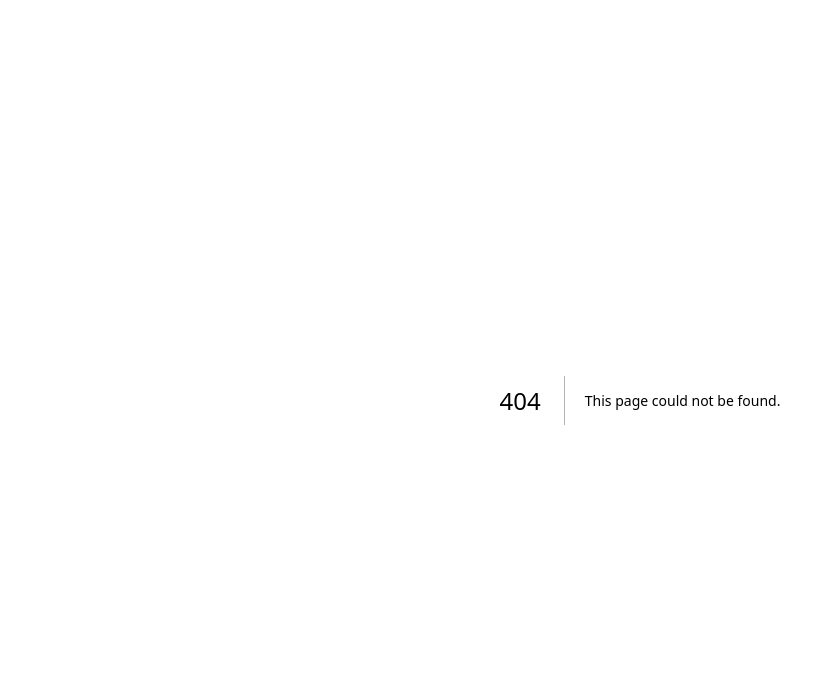
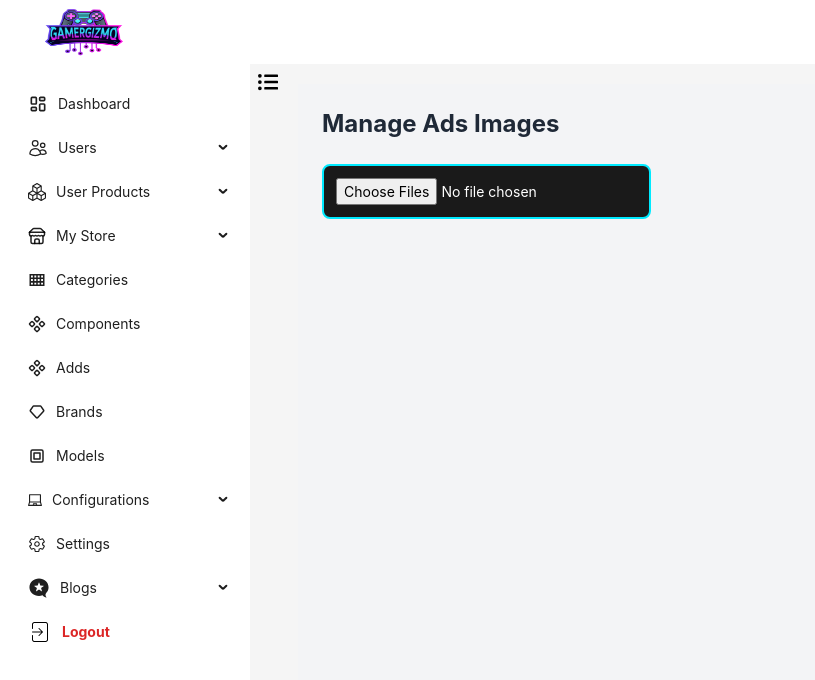
Before and after one commit to macworldgithub/gamer-gizmo-cms-main, a Next.js app: page /admin/Adds in a window 1280 px wide. Before the commit this address had no page. Shown: the top 680 px of the page, without its empty margins (0-815 px from the left). Built offline with nearby package versions, Linux system fonts and the light colour scheme; sample sign-in values are in the browser's storage.

Commit message:
Manage adds images

```diff
--- /dev/null
+++ b/src/app/admin/Adds/page.tsx
@@ -0,0 +1,118 @@
+'use client';
+
+import React, { useRef, useState } from 'react';
+
+interface ImageItem {
+  id: number;
+  src: string;
+  file?: File; // Optional to handle backend URLs
+}
+
+const AddsPage = () => {
+  const [images, setImages] = useState<ImageItem[]>([]);
+  const fileInputRef = useRef<HTMLInputElement>(null);
+  const [updateId, setUpdateId] = useState<number | null>(null);
+
+  const handleImageUpload = (e: React.ChangeEvent<HTMLInputElement>) => {
+    const files = e.target.files;
+    if (!files) return;
+
+    const newImages = Array.from(files)
+      .slice(0, 4 - images.length)
+      .map((file, index) => ({
+        id: Date.now() + index,
+        src: URL.createObjectURL(file),
+        file,
+      }));
+
+    setImages((prev) => [...prev, ...newImages]);
+
+    if (fileInputRef.current) {
+      fileInputRef.current.value = '';
+    }
+  };
+
+  const handleUpdateTrigger = (id: number) => {
+    setUpdateId(id);
+    if (fileInputRef.current) {
+      fileInputRef.current.click();
+    }
+  };
+
+  const handleUpdateFile = (e: React.ChangeEvent<HTMLInputElement>) => {
+    const file = e.target.files?.[0];
+    if (!file || updateId === null) return;
+
+    setImages((prev) =>
+      prev.map((img) =>
+        img.id === updateId
+          ? { ...img, src: URL.createObjectURL(file), file }
+          : img
+      )
+    );
+
+    setUpdateId(null);
+    if (fileInputRef.current) {
+      fileInputRef.current.value = '';
+    }
+  };
+
+  const handleDelete = (id: number) => {
+    setImages((prev) => prev.filter((img) => img.id !== id));
+  };
+
+  return (
+    <div className="min-h-screen bg-gray-100 p-6 text-gray-800">
+      <h1 className="text-2xl font-bold mb-6">Manage Ads Images</h1>
+
+      {images.length < 4 && (
+        <input
+          type="file"
+          accept="image/*"
+          multiple
+          onChange={handleImageUpload}
+          className="mb-4"
+        />
+      )}
+
+      <input
+        ref={fileInputRef}
+        type="file"
+        accept="image/*"
+        className="hidden"
+        onChange={updateId !== null ? handleUpdateFile : handleImageUpload}
+      />
+
+      <div className="grid grid-cols-1 sm:grid-cols-2 md:grid-cols-2 lg:grid-cols-4 gap-4 mb-6">
+        {images.map((img) => (
+          <div
+            key={img.id}
+            className="bg-white p-4 rounded shadow flex flex-col items-center space-y-3"
+          >
+            <img
+              src={img.src}
+              alt="Uploaded"
+              className="w-full h-40 object-cover rounded"
+            />
+            <div className="flex gap-2">
+              <button
+                className="bg-yellow-500 text-white px-3 py-1 rounded hover:bg-yellow-600"
+                onClick={() => handleUpdateTrigger(img.id)}
+              >
+                Update
+              </button>
+              <button
+                className="bg-red-500 text-white px-3 py-1 rounded hover:bg-red-600"
+                onClick={() => handleDelete(img.id)}
+              >
+                Delete
+              </button>
+            </div>
+          </div>
+        ))}
+      </div>
+    </div>
+  );
+};
+
+export default AddsPage;
--- a/src/components/layout/sidebar.tsx
+++ b/src/components/layout/sidebar.tsx
@@ -279,6 +279,14 @@ const SideBar = () => {
       label: "Components",
       onClick: () => handleNavigation("/admin/components"),
     },
+
+    {
+      key: "Adds",
+      icon: <LuComponent size={18}/>,
+      // icon: <Image src={category} alt="Categories" width={24} height={24} />,
+      label: "Adds",
+      onClick: () => handleNavigation("/admin/Adds"),
+    },
     {
       key: "3",
       icon: <TbBrandSketch size={18}/>,
```
Also changed, not shown: 1 other file (tests, documents, lock files or other folders).
